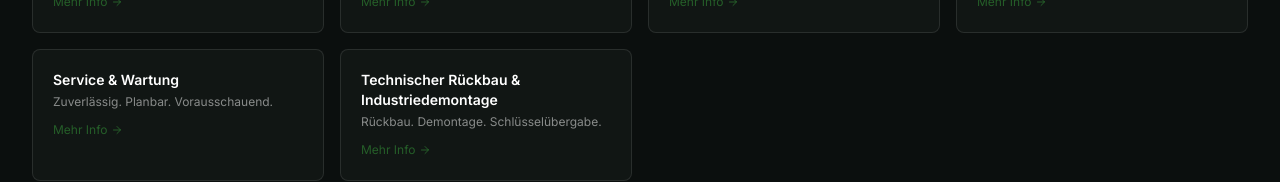
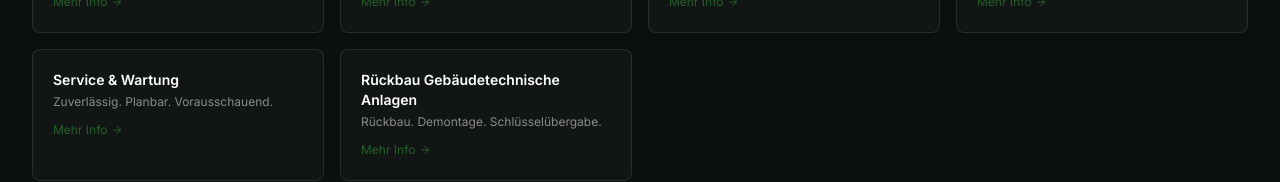
Before and after one commit to apkawtrasie-cyber/santec, a Next.js app: page /gebaeudetechnik in a window 1280 px wide. Shown: the part 1927-2109 px from the top of the page. Built offline with nearby package versions, Linux system fonts and the light colour scheme; no server answers.

Commit message:
fix: rename last category to Rückbau Gebäudetechnische Anlagen

```diff
--- a/src/i18n/locales/de.ts
+++ b/src/i18n/locales/de.ts
@@ -33,7 +33,7 @@ const de: Dictionary = {
       { title: 'Solar & Photovoltaik', desc: 'Hocheffiziente PV-Anlagen, Batteriespeicher und E-Mobilitätslösungen (Wallboxen).' },
       { title: 'Sanitär', desc: 'Planung hygienisch einwandfreier Trinkwasserinstallationen, Abwassersysteme und Legionellenprüfung.' },
       { title: 'Service', desc: 'Wartung, Reinigung und Service rund um Klima, Lüftung, Heizung und Sanitär – zuverlässig und planbar.' },
-      { title: 'Rückbau Gebäudetechnik', desc: 'Technischer Rückbau und Industriedemontage – von der Planung bis zur Schlüsselübergabe.' },
+      { title: 'Rückbau Gebäudetechnische Anlagen', desc: 'Technischer Rückbau und Industriedemontage – von der Planung bis zur Schlüsselübergabe.' },
     ],
     infoBtn: 'Mehr Info',
     cta: 'Mehr erfahren',
--- a/src/i18n/locales/en.ts
+++ b/src/i18n/locales/en.ts
@@ -33,7 +33,7 @@ const en: Dictionary = {
       { title: 'Solar & Photovoltaics', desc: 'High-efficiency PV systems, battery storage solutions and e-mobility (wallboxes).' },
       { title: 'Sanitary', desc: 'Hygienic drinking-water installations, drainage systems and Legionella testing.' },
       { title: 'Service', desc: 'Maintenance, cleaning and service for climate, ventilation, heating and sanitary systems – reliable and predictable.' },
-      { title: 'Dismantling & Demolition', desc: 'Technical dismantling and industrial demolition – from planning to key handover.' },
+      { title: 'Dismantling of Building Systems', desc: 'Technical dismantling and industrial demolition – from planning to key handover.' },
     ],
     infoBtn: 'More info',
     cta: 'Learn more',
--- a/src/i18n/locales/fr.ts
+++ b/src/i18n/locales/fr.ts
@@ -33,7 +33,7 @@ const fr: Dictionary = {
       { title: 'Solaire & Photovoltaïque', desc: 'Systèmes PV haute performance, stockage d’énergie et solutions de mobilité électrique.' },
       { title: 'Sanitaire', desc: 'Installations d’eau potable hygiéniques, systèmes d’évacuation et contrôle légionelles.' },
       { title: 'Service', desc: 'Entretien, nettoyage et service pour climatisation, ventilation, chauffage et sanitaire – fiable et planifié.' },
-      { title: 'Démantèlement & Démolition', desc: 'Démantèlement technique et démolition industrielle – de la planification à la remise des clés.' },
+      { title: 'Démantèlement des installations techniques', desc: 'Démantèlement technique et démolition industrielle – de la planification à la remise des clés.' },
     ],
     infoBtn: 'En savoir plus',
     cta: 'En savoir plus',
--- a/src/i18n/locales/it.ts
+++ b/src/i18n/locales/it.ts
@@ -33,7 +33,7 @@ const it: Dictionary = {
       { title: 'Solare & Fotovoltaico', desc: 'Impianti FV ad alta efficienza, sistemi di accumulo e mobilità elettrica (wallbox).' },
       { title: 'Sanitario', desc: 'Installazioni idrosanitarie igieniche, sistemi di scarico e controllo legionella.' },
       { title: 'Service', desc: 'Manutenzione, pulizia e assistenza per climatizzazione, ventilazione, riscaldamento e sanitario – affidabile e pianificato.' },
-      { title: 'Smantellamento & Demolizione', desc: 'Smantellamento tecnico e demolizione industriale – dalla pianificazione alla consegna chiavi in mano.' },
+      { title: 'Smantellamento impianti tecnici', desc: 'Smantellamento tecnico e demolizione industriale – dalla pianificazione alla consegna chiavi in mano.' },
     ],
     infoBtn: 'Maggiori info',
     cta: 'Scopri di più',
--- a/src/lib/gebaeudetechnik-data.ts
+++ b/src/lib/gebaeudetechnik-data.ts
@@ -208,7 +208,7 @@ export const GT_CATEGORIES: GtCategory[] = [
   },
   {
     slug: 'rueckbau',
-    title: 'Technischer Rückbau & Industriedemontage',
+    title: 'Rückbau Gebäudetechnische Anlagen',
     tagline: 'Rückbau. Demontage. Schlüsselübergabe.',
     imageUrl:
       'https://images.unsplash.com/photo-1504307651254-35680f356dfd?auto=format&fit=crop&w=1600&q=80',
```
